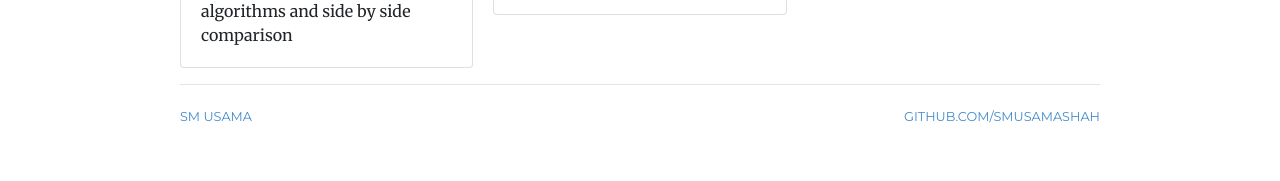
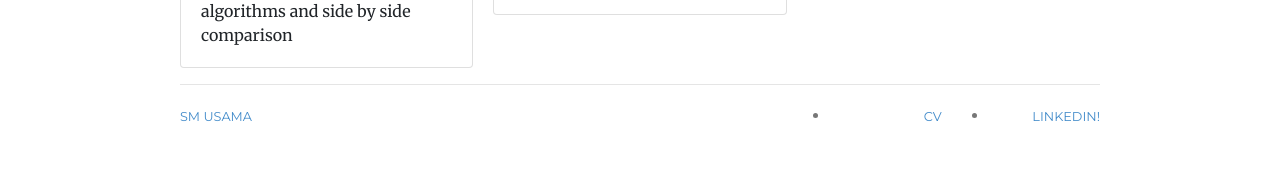
Before and after one commit to SMUsamaShah/SMUsamaShah.github.io, a Jekyll site: the page built from index.html, in a window 1280 px wide. Shown: the part 1811-1992 px from the top of the page. Built offline with Jekyll 4.4.1, drawn with Linux system fonts in a browser that asks for light colours.

Commit message:
Update footer.html

```diff
--- a/_includes/footer.html
+++ b/_includes/footer.html
@@ -1,10 +1,13 @@
 <footer class="footer">
     <div class="row">
         <div class="col-sm-8">
-            <p><small><a href="mailto:smusamashah@gmail.com">SM USAMA</a></small></p>
+            <p><small><a href="mailto:smusamashah+blog@gmail.com">SM USAMA</a></small></p>
         </div>
-        <div class="col-sm-4">
-            <p class="pull-right"><small><a href="https://github.com/smusamashah">github.com/smusamashah</a></small></p>
-        </div>
+        <li class="col-sm-2">
+            <p class="pull-right"><small><a href="/cv" title="CV">CV</a></small></p>
+        </li>
+        <li class="col-sm-2">
+            <p class="pull-right"><small><a href="https://www.linkedin.com/in/smusamashah/" title="LinkedIn">LinkedIn!</a></small></p>
+        </li>
     </div>
 </footer> <!-- /footer -->
```
